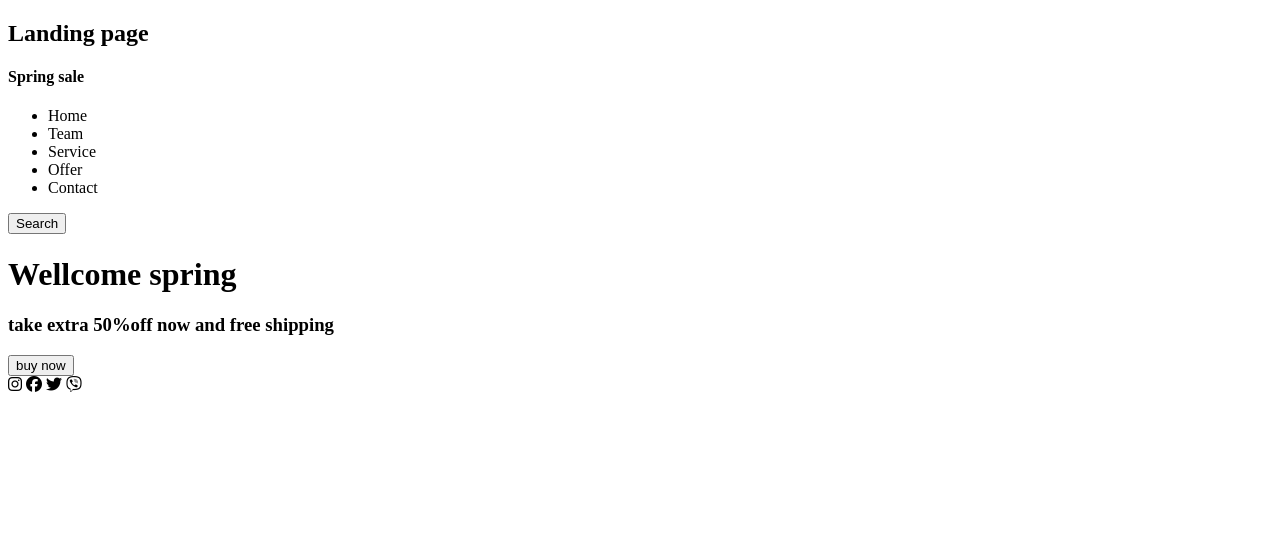
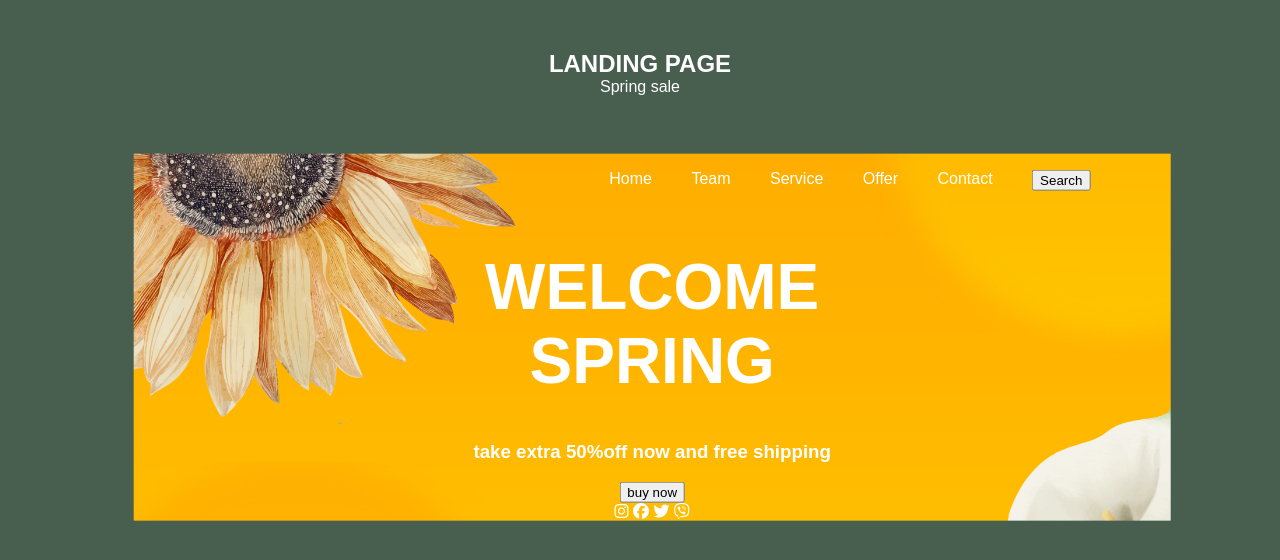
Before and after one commit to Ra0611/Position, a plain HTML site: page index.html in a window 1280 px wide. Drawn offline with Linux system fonts and the light colour scheme.

Commit message:
added position

```diff
--- a/CSS/style.css
+++ b/CSS/style.css
@@ -0,0 +1,61 @@
+body{
+    margin: 0;
+    padding: 0;
+    font: 1em Arial, sans-serif;
+    color: white;
+}
+.wrapper{
+    max-width: 100vw;
+    padding: 30px;
+    height: 100vh;
+    background-color: rgb(72, 95, 79);
+    text-align: center;
+}
+.heading__block{
+    text-align: center;
+}
+.heading{
+    text-transform: uppercase;
+    margin-bottom: 0;
+
+}
+.subheading{
+    margin-top: 0;
+    font-weight: 100;
+}
+.container{
+    width: 85%;
+    background: url(../images/background.jpg) no-repeat;
+    background-size: cover;
+    top: 0;
+    left: 0;
+    transform: translate(10%, 10%);
+    display: flex;
+    flex-direction: column;
+    justify-content: space-between;
+    align-items: center;
+}
+.nav{
+    width: 58%;
+    display: flex;
+    align-self:flex-end
+
+}
+.nav__list{
+    width: 80%;
+    list-style-type: none;
+    display: flex;
+    justify-content: space-between;
+}
+.nav__item{
+
+}
+.title__block{
+    width: 36%;
+   text-align: center;
+}
+.title{
+    font-size: 4rem;
+    font-weight: 900;
+    text-transform: uppercase;
+}
--- a/index.html
+++ b/index.html
@@ -5,6 +5,7 @@
     <meta http-equiv="X-UA-Compatible" content="IE=edge">
     <meta name="viewport" content="width=device-width, initial-scale=1.0">
     <title>Positioning</title>
+    <link rel="stylesheet" href="CSS/style.css">
 </head>
 <body>
     <div class="wrapper">
@@ -20,11 +21,11 @@
                     <li class="nav__item">Service</li>
                     <li class="nav__item">Offer</li>
                     <li class="nav__item">Contact</li>
+                    <li class="nav__item"><input type="button" value="Search"></li>
                 </ul>
-                <input type="button" value="Search">
             </nav>
             <div class="title__block">
-                <h1 class="title">Wellcome spring</h1>
+                <h1 class="title">Welcome spring</h1>
                 <h3 class="subtitle">take <span class="subtitle__bold">extra 50%</span>off now and <span class="subtitle__bold">free shipping</span></h3>
                 <input type="button" value="buy now">
             </div>
```
Also changed, not shown: images/background.jpg (added).
